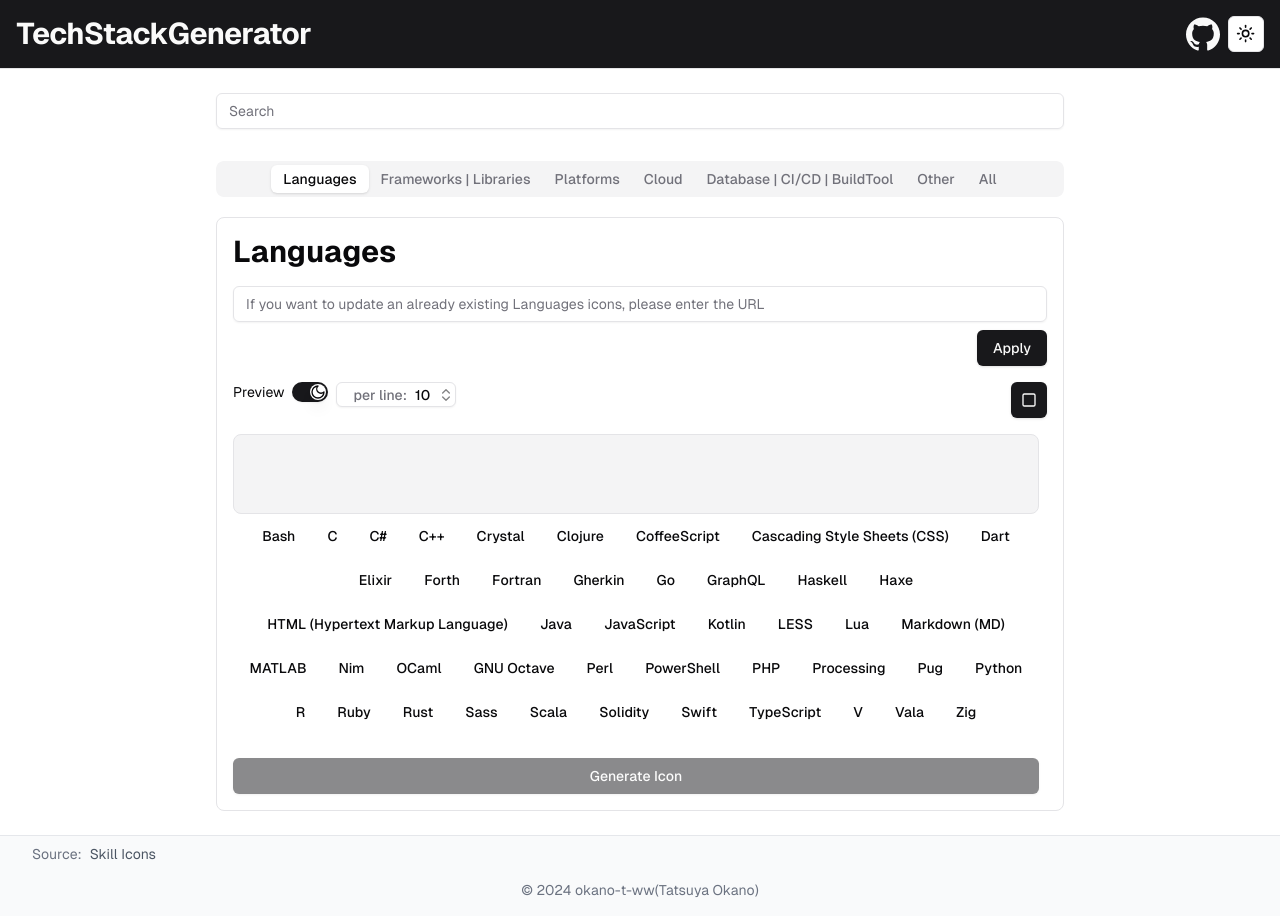
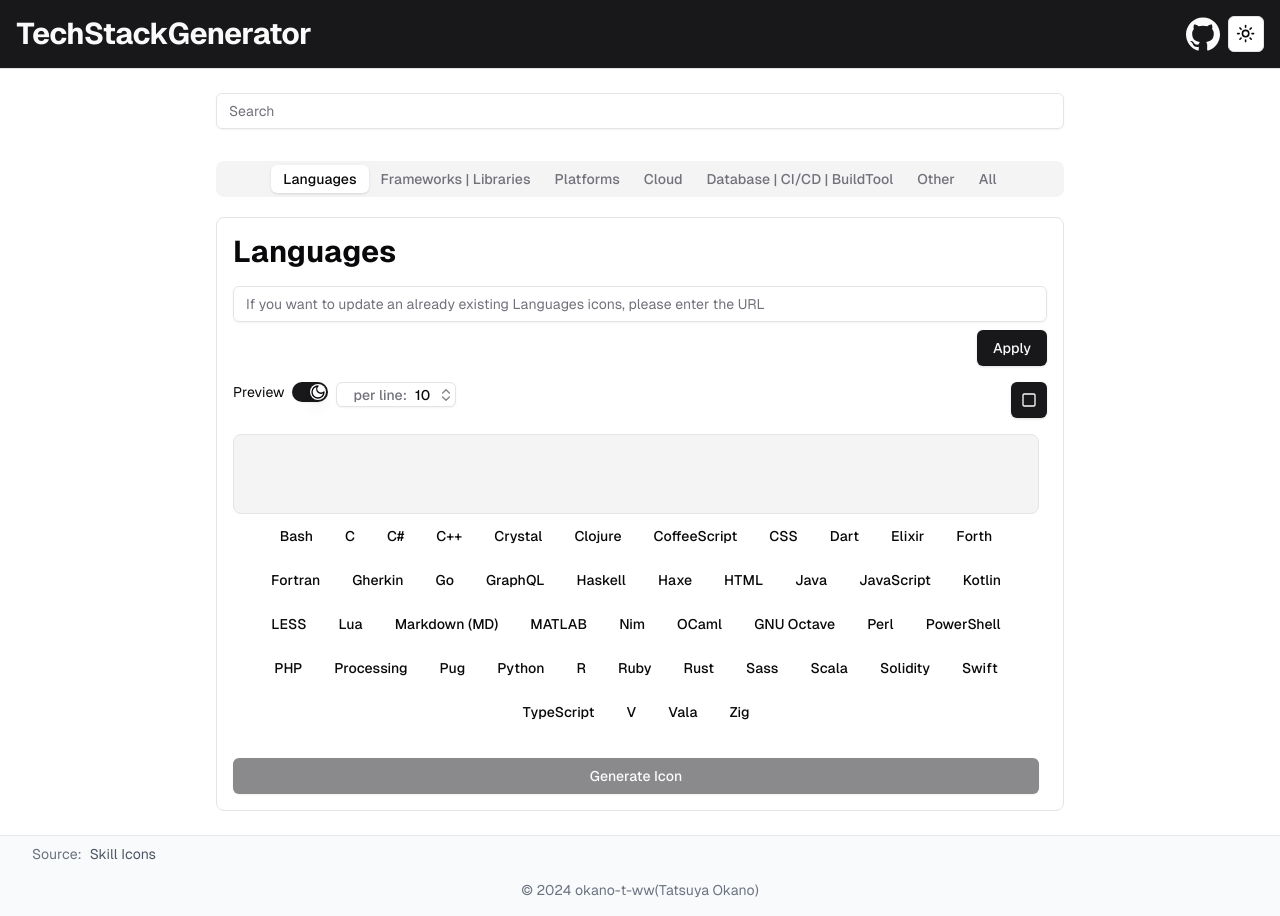
Before and after one commit to kattakaha/tech-stack-generator, a Next.js app: page / in a window 1280 px wide. Built offline with nearby package versions, Linux system fonts and the light colour scheme.

Commit message:
fix constant

```diff
--- a/src/constants/index.ts
+++ b/src/constants/index.ts
@@ -64,7 +64,7 @@ export const TECH_LIST: TechSchema[] = [
   },
   {
     id: TechId.Css,
-    name: "Cascading Style Sheets (CSS)",
+    name: "CSS",
     category: TechCategory.Language,
   },
   { id: TechId.Cypress, name: "Cypress", category: TechCategory.Library },
@@ -144,7 +144,7 @@ export const TECH_LIST: TechSchema[] = [
   { id: TechId.Hibernate, name: "Hibernate", category: TechCategory.Framework },
   {
     id: TechId.Html,
-    name: "HTML (Hypertext Markup Language)",
+    name: "HTML",
     category: TechCategory.Language,
   },
   { id: TechId.Htmx, name: "htmx", category: TechCategory.Framework },
```
